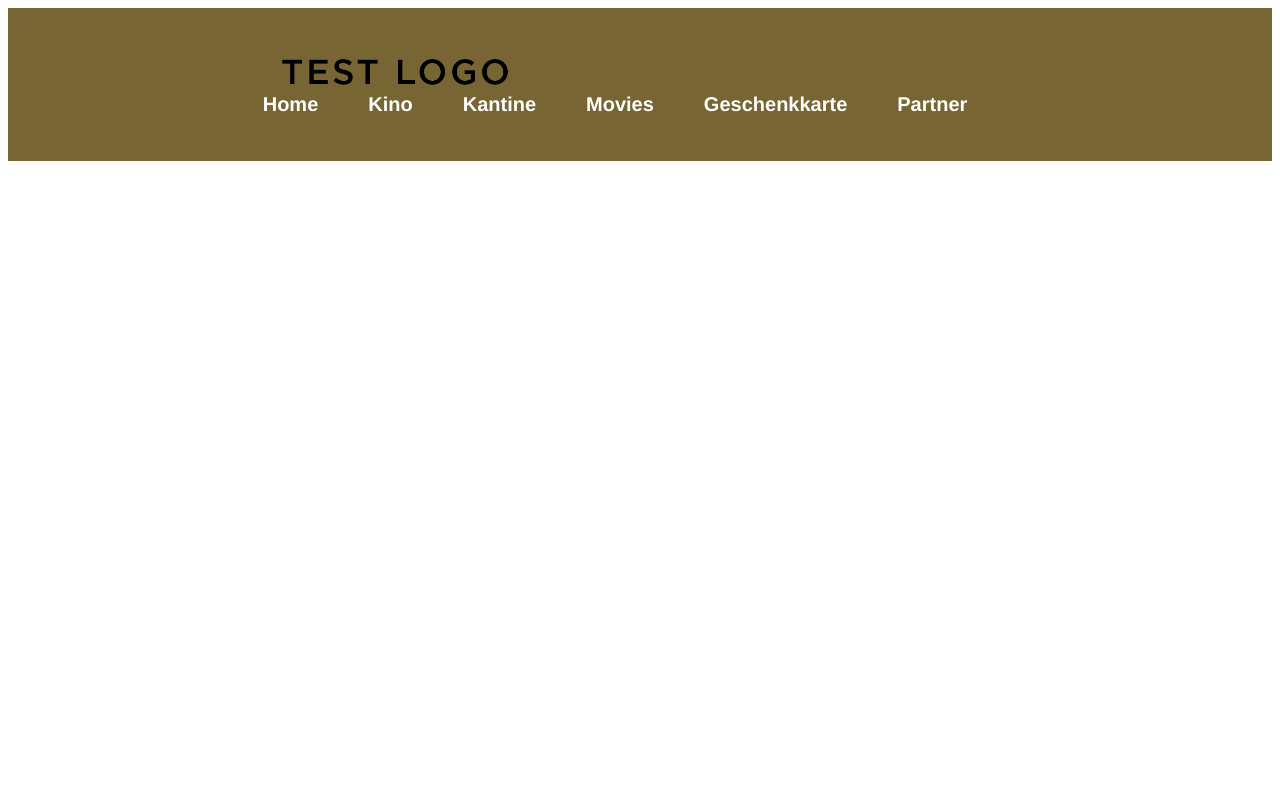
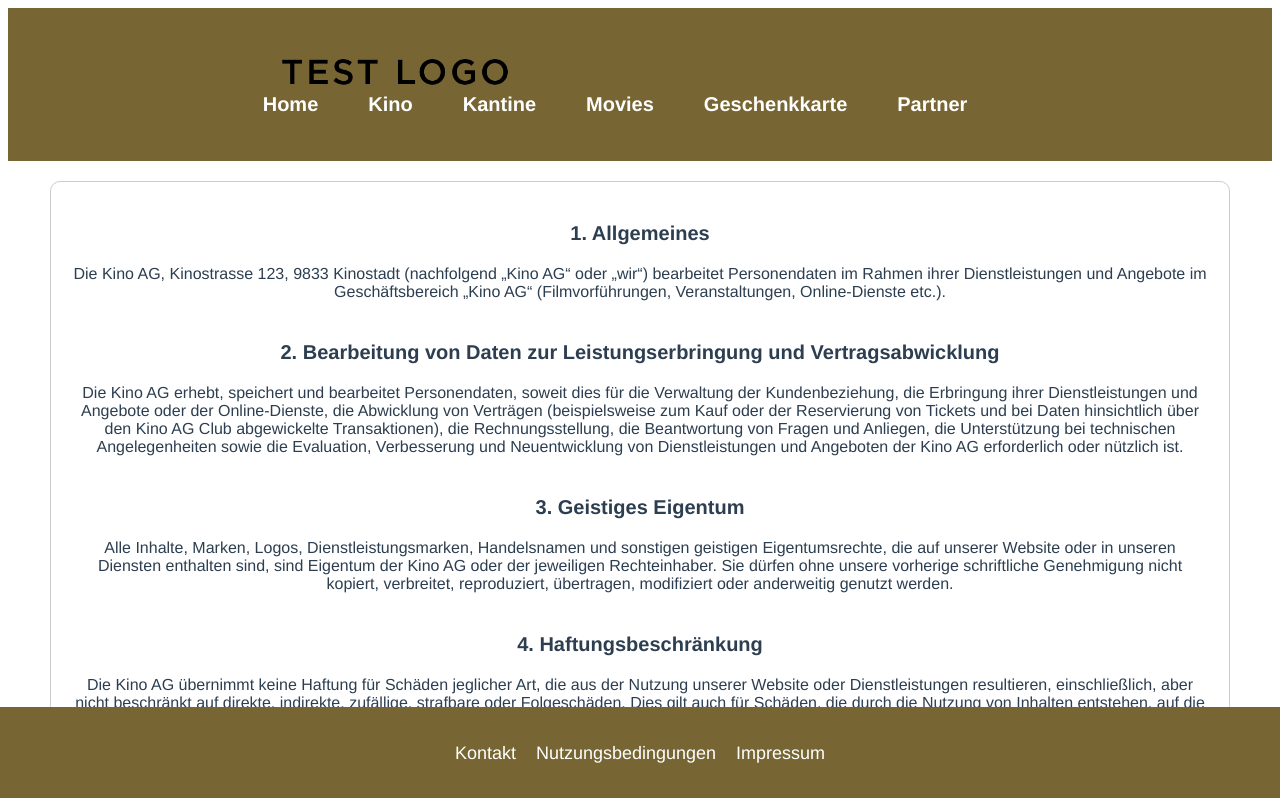
Before and after one commit to M426-Kinopage/Website, a Vue app: page /nutzungsbedingungen in a window 1280 px wide. Shown: the top 798 px of the page. Built offline with nearby package versions, Linux system fonts and the light colour scheme.

Commit message:
Updated Footer with Nutzerbeingungen & Impressum

```diff
--- a/src/App.vue
+++ b/src/App.vue
@@ -2,15 +2,18 @@
   <div id="app">
     <Header />
     <router-view/>
+    <Footer />
   </div>
 </template>
 
 <script>
 import Header from './components/Header.vue';
+import Footer from './components/Footer.vue';
 
 export default {
   components: {
-    Header
+    Header,
+    Footer
   }
 }
 </script>
--- /dev/null
+++ b/src/components/Footer.vue
@@ -0,0 +1,61 @@
+<template>
+    <footer>
+      <div class="footer-content">
+        <ul>
+          <li><router-link to="/kontakt"><a href="#" class="footer-link">Kontakt</a></router-link></li>
+          <li><router-link to="/nutzungsbedingungen"><a href="#" class="footer-link">Nutzungsbedingungen</a></router-link></li>
+          <li><router-link to="/impressum"><a href="#" class="footer-link">Impressum</a></router-link></li>
+        </ul>
+      </div>
+    </footer>
+  </template>
+
+  <script>
+  export default {
+    name: 'Footer',
+  }
+  </script>
+
+  <style scoped>
+  footer {
+    background-color: #763;
+    color: #fff;
+    padding: 20px 0;
+    text-align: center;
+    position: fixed;
+    left: 0;
+    bottom: 0;
+    width: 100%;
+  }
+
+  .footer-content {
+    max-width: 1200px;
+    margin: 0 auto;
+  }
+
+  .footer-content ul {
+    list-style-type: none;
+    padding: 0;
+  }
+
+  .footer-content ul li {
+    display: inline;
+    margin-right: 20px;
+  }
+
+  .footer-content ul li:last-child {
+    margin-right: 0;
+  }
+
+  .footer-content ul li a {
+    color: #fff;
+    text-decoration: none;
+    font-size: 18px; /* Gleiche Schriftgröße wie im Header */
+    transition: color 0.3s ease;
+  }
+
+  .footer-content ul li a:hover {
+    text-decoration: underline;
+  }
+
+  </style>
--- a/src/router/index.js
+++ b/src/router/index.js
@@ -6,6 +6,9 @@ import Kantine from '../views/Kantine.vue'
 import Movies from '../views/Movies.vue'
 import Geschenkkarte from '../views/Geschenkkarte.vue'
 import Partner from '../views/Partner.vue'
+import Kontakt from '../views/Kontakt.vue'
+import Impressum from '../views/Impressum.vue'
+import Nutzungsbedingungen from '../views/Nutzungsbedingungen.vue'
 
 const routes = [
   {
@@ -42,7 +45,24 @@ const routes = [
     path: '/partner',
     name: 'partner',
     component: Partner
+  },
+  {
+    path: '/kontakt',
+    name: 'kontakt',
+    component: Kontakt
+  },
+  {
+    path: '/impressum',
+    name: 'impressum',
+    component: Impressum
+  },
+
+  {
+    path: '/nutzungsbedingungen',
+    name: 'nutzungsbedingungen',
+    component: Nutzungsbedingungen
   }
+
 ]
 
 const router = createRouter({
--- /dev/null
+++ b/src/views/Impressum.vue
@@ -0,0 +1,53 @@
+<template>
+    <div class="impressum-container">
+      <div class="impressum-box">
+        <h1>Impressum</h1>
+        <ul>
+          <li>Firmenname: Kino</li>
+          <li>Adresse: Kinostrasse 123, 9833 Kinostadt</li>
+          <li>Telefon: +41 77 939 72 39</li>
+          <li>E-Mail: Kino@info.com</li>
+        </ul>
+      </div>
+    </div>
+  </template>
+
+  <script>
+  export default {
+    name: 'Impressum',
+  }
+  </script>
+
+  <style scoped>
+  /* Stil für das Impressum */
+  .impressum-container {
+    position: fixed;
+    top: 50%;
+    left: 50%;
+    transform: translate(-50%, -50%);
+  }
+
+  .impressum-box {
+    background-color: #f4f4f4;
+    border-radius: 20px;
+    padding: 40px;
+    box-shadow: 0 4px 8px rgba(0, 0, 0, 0.1);
+    width: 80%; /* Breite der Box */
+    max-width: 600px; /* Maximale Breite, um die Lesbarkeit zu verbessern */
+  }
+
+  h1 {
+    font-size: 36px; /* Schriftgröße des Titels */
+    margin-bottom: 30px; /* Größerer Abstand zwischen Titel und Text */
+  }
+
+  ul {
+    list-style-type: none;
+    padding: 0;
+  }
+
+  li {
+    font-size: 20px; /* Schriftgröße der Listenelemente */
+    margin-bottom: 20px;
+  }
+  </style>
--- /dev/null
+++ b/src/views/Kontakt.vue
@@ -0,0 +1,14 @@
+<template>
+    <div>
+      <h1>Movies Page</h1>
+      <router-link to="/">Home</router-link>
+      <!-- Weitere Inhalte der Partnerseite -->
+    </div>
+  </template>
+
+  <script>
+  export default {
+    name: 'Movies',
+
+  }
+  </script>
--- /dev/null
+++ b/src/views/Nutzungsbedingungen.vue
@@ -0,0 +1,80 @@
+<template>
+    <div class="privacy-policy-container">
+      <div class="privacy-policy-box">
+        <h3>1. Allgemeines</h3>
+        <p>Die Kino AG, Kinostrasse 123, 9833 Kinostadt (nachfolgend „Kino AG“ oder „wir“) bearbeitet Personendaten im Rahmen ihrer Dienstleistungen und Angebote im Geschäftsbereich „Kino AG“ (Filmvorführungen, Veranstaltungen, Online-Dienste etc.).</p>
+        <!-- Weitere Informationen -->
+
+        <h3>2. Bearbeitung von Daten zur Leistungserbringung und Vertragsabwicklung</h3>
+        <p>Die Kino AG erhebt, speichert und bearbeitet Personendaten, soweit dies für die Verwaltung der Kundenbeziehung, die Erbringung ihrer Dienstleistungen und Angebote oder der Online-Dienste, die Abwicklung von Verträgen (beispielsweise zum Kauf oder der Reservierung von Tickets und bei Daten hinsichtlich über den Kino AG Club abgewickelte Transaktionen), die Rechnungsstellung, die Beantwortung von Fragen und Anliegen, die Unterstützung bei technischen Angelegenheiten sowie die Evaluation, Verbesserung und Neuentwicklung von Dienstleistungen und Angeboten der Kino AG erforderlich oder nützlich ist.</p>
+        <h3>3. Geistiges Eigentum</h3>
+        <p>Alle Inhalte, Marken, Logos, Dienstleistungsmarken, Handelsnamen und sonstigen geistigen Eigentumsrechte, die auf unserer Website oder in unseren Diensten enthalten sind, sind Eigentum der Kino AG oder der jeweiligen Rechteinhaber. Sie dürfen ohne unsere vorherige schriftliche Genehmigung nicht kopiert, verbreitet, reproduziert, übertragen, modifiziert oder anderweitig genutzt werden.</p>
+
+        <h3>4. Haftungsbeschränkung</h3>
+        <p>Die Kino AG übernimmt keine Haftung für Schäden jeglicher Art, die aus der Nutzung unserer Website oder Dienstleistungen resultieren, einschließlich, aber nicht beschränkt auf direkte, indirekte, zufällige, strafbare oder Folgeschäden. Dies gilt auch für Schäden, die durch die Nutzung von Inhalten entstehen, auf die von unserer Website aus zugegriffen wird.</p>
+
+        <h3>5. Änderungen der Nutzungsbedingungen</h3>
+        <p>Die Kino AG behält sich das Recht vor, diese Nutzungsbedingungen jederzeit und nach eigenem Ermessen zu ändern. Es liegt in Ihrer Verantwortung, regelmäßig auf Änderungen zu überprüfen. Die fortgesetzte Nutzung unserer Website oder Dienstleistungen nach der Veröffentlichung von Änderungen bedeutet, dass Sie diese Änderungen akzeptieren.</p>
+
+        <h3>6. Datenschutz</h3>
+        <p>Die Nutzung unserer Website oder Dienstleistungen unterliegt unserer Datenschutzrichtlinie. Bitte lesen Sie unsere Datenschutzrichtlinie sorgfältig durch, um zu verstehen, wie wir Ihre persönlichen Daten erfassen, verwenden und schützen.</p>
+
+        <h3>7. Geltendes Recht</h3>
+        <p>Diese Nutzungsbedingungen unterliegen den Gesetzen des Bundesstaates [Ihrer Gerichtsbarkeit] und werden entsprechend ausgelegt, ohne Rücksicht auf die Grundsätze des Kollisionsrechts. Sie erklären sich damit einverstanden, sich der ausschließlichen Zuständigkeit der Gerichte von [Ihrer Gerichtsbarkeit] zu unterwerfen.</p>
+
+        <h3>8. Nutzungsberechtigung</h3>
+        <p>Die Nutzung unserer Dienste ist nur Personen gestattet, die das gesetzliche Mindestalter erreicht haben und in der Lage sind, rechtsverbindliche Vereinbarungen zu treffen. Durch die Nutzung unserer Dienste erklären Sie, dass Sie berechtigt sind, rechtliche Vereinbarungen einzugehen und diese Nutzungsbedingungen zu akzeptieren.</p>
+
+        <h3>9. Inhalte von Benutzern</h3>
+        <p>Sie sind allein verantwortlich für alle Inhalte, die Sie über unsere Dienste veröffentlichen, einschließlich Texte, Bilder, Videos und andere Materialien. Durch das Posten von Inhalten auf unseren Diensten erklären Sie, dass Sie berechtigt sind, diese Inhalte zu veröffentlichen, und dass sie nicht gegen geltende Gesetze oder Rechte Dritter verstoßen.</p>
+
+        <h3>10. Links zu Drittanbieter-Websites</h3>
+        <p>Unsere Dienste können Links zu Websites Dritter enthalten, die nicht von uns betrieben werden. Diese Links dienen nur Ihrer Bequemlichkeit und stellen keine Billigung oder Genehmigung der Inhalte auf diesen Websites dar. Wir haben keine Kontrolle über solche Websites Dritter und übernehmen keine Verantwortung für deren Inhalt, Datenschutzpraktiken oder Sicherheit.</p>
+
+        <h3>11. Beendigung</h3>
+        <p>Wir behalten uns das Recht vor, Ihren Zugang zu unseren Diensten jederzeit und aus beliebigem Grund zu beenden oder zu beschränken, einschließlich bei Verstoß gegen diese Nutzungsbedingungen oder sonstiges Fehlverhalten. Alle Bestimmungen dieser Nutzungsbedingungen, die aus ihrer Natur heraus nach der Beendigung weiterhin gelten sollten, bleiben auch nach der Beendigung in Kraft.</p>
+
+        <h3>12. Kontakt</h3>
+        <p>Bei Fragen oder Bedenken bezüglich dieser Nutzungsbedingungen oder unserer Dienste können Sie uns unter dishan.kuganathan@bbzsogr.ch oder ||||||||||||| erreichen.</p>
+
+        <h3>13. Salvatorische Klausel</h3>
+        <p>Sollte eine Bestimmung dieser Nutzungsbedingungen für ungültig oder undurchsetzbar erklärt werden, bleibt die Gültigkeit und Durchsetzbarkeit der übrigen Bestimmungen hiervon unberührt. Anstelle der ungültigen oder undurchsetzbaren Bestimmung gilt diejenige gültige und durchsetzbare Bestimmung als vereinbart, die dem wirtschaftlichen Sinn und Zweck der ungültigen oder undurchsetzbaren Bestimmung am nächsten kommt.</p>
+
+        <h3>14. Letzte Aktualisierung</h3>
+        <p>Diese Nutzungsbedingungen wurden zuletzt am 04.04.2024 aktualisiert. Bitte überprüfen Sie diese Nutzungsbedingungen regelmäßig auf Aktualisierungen. Ihre fortgesetzte Nutzung unserer Dienste nach Veröffentlichung von Aktualisierungen bedeutet, dass Sie diese Aktualisierungen akzeptieren.</p>
+
+      </div>
+    </div>
+  </template>
+
+  <script>
+  export default {
+    name: 'Datenschutz',
+  }
+  </script>
+
+  <style scoped>
+  .privacy-policy-container {
+    display: flex;
+    justify-content: center;
+    align-items: center;
+    margin-top: 20px;
+    margin-bottom: 120px;
+  }
+
+  .privacy-policy-box {
+    width: 90%;
+    padding: 20px;
+    border: 1px solid #ccc;
+    border-radius: 10px;
+  }
+
+  h3 {
+    margin-top: 20px;
+    font-weight: bolder;
+    font-size: 20px;
+  }
+  p {
+  margin-bottom: 40px;
+}
+  </style>
```
